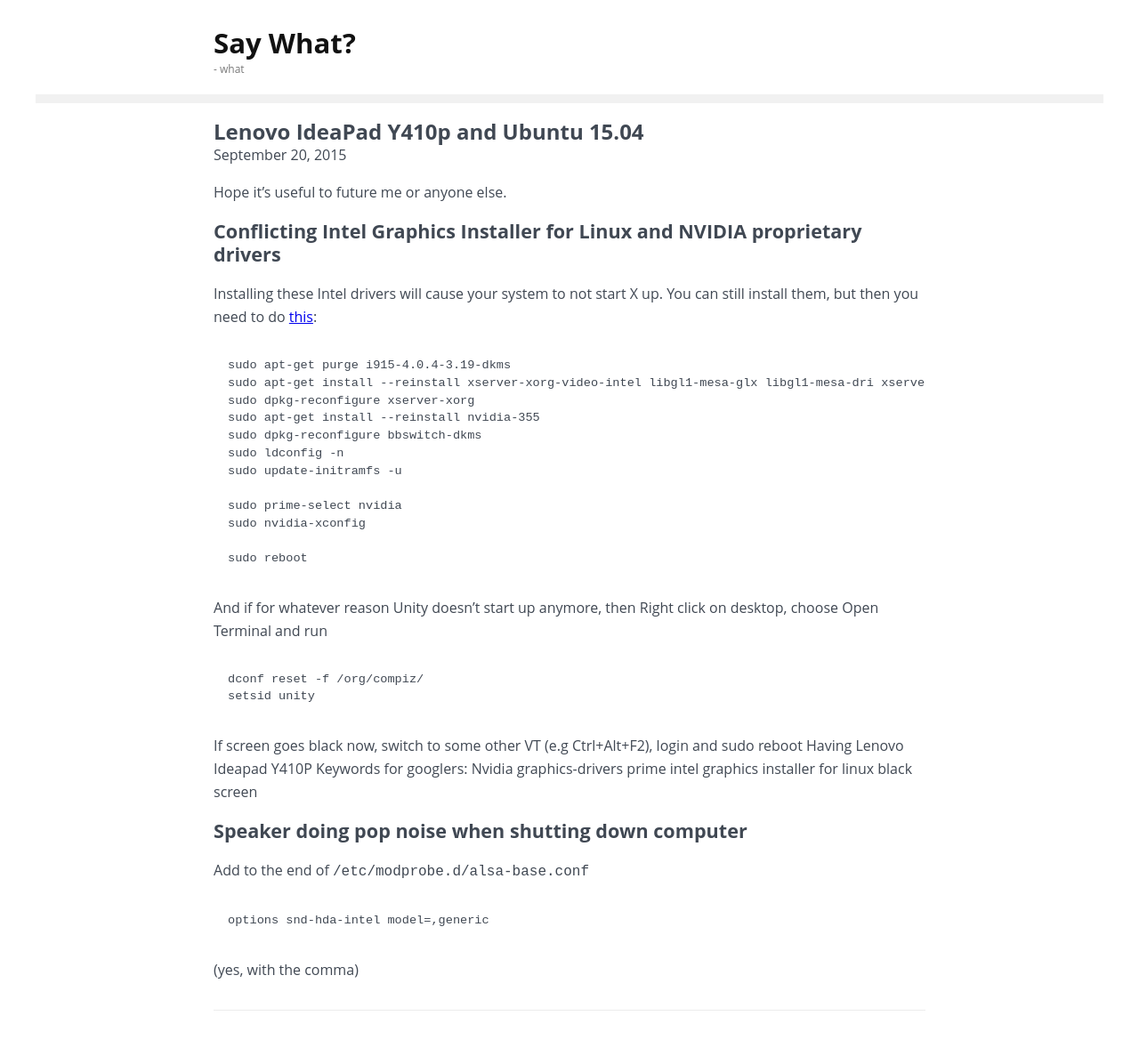
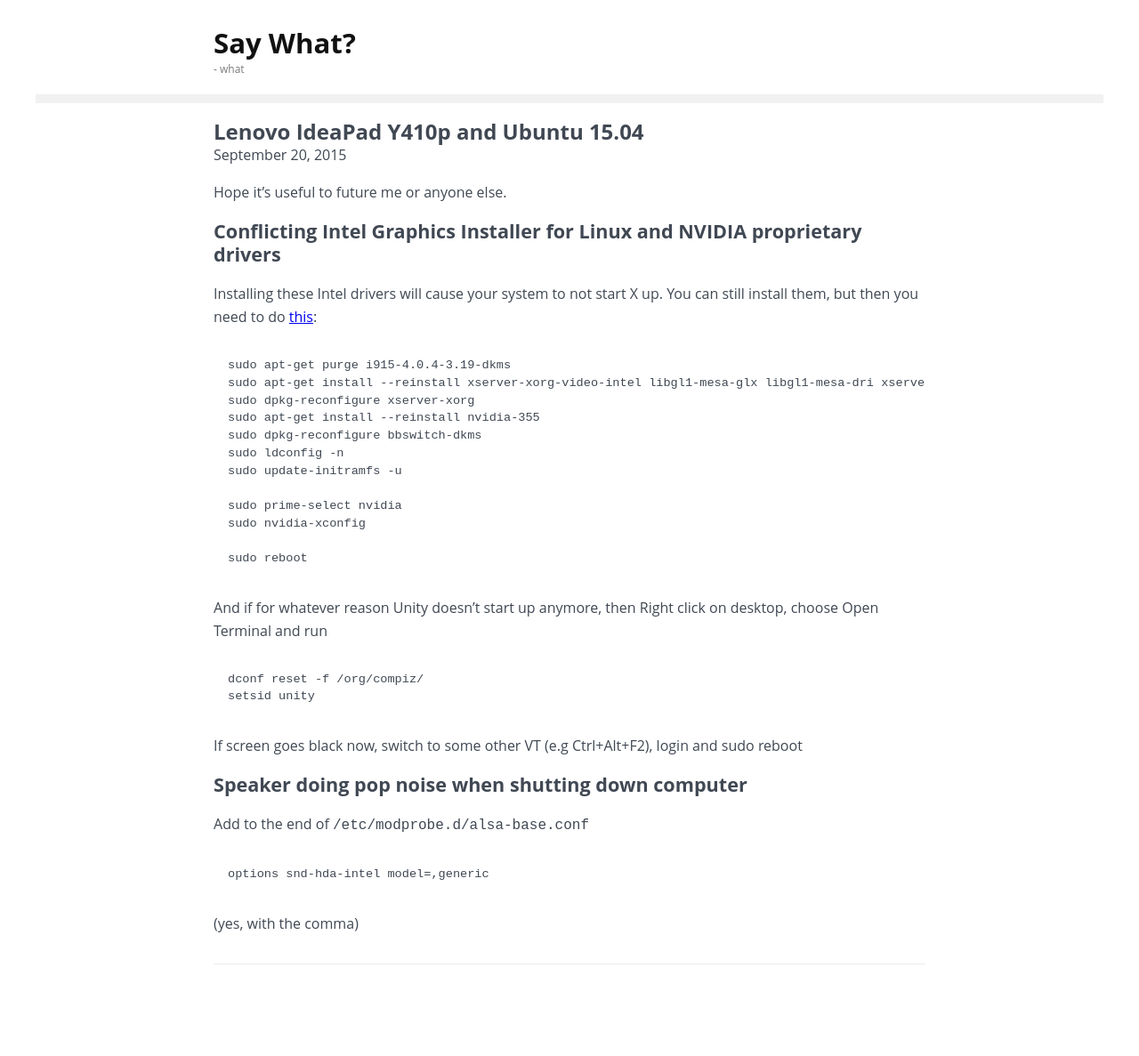
Before and after one commit to liias/liias.github.io, a Jekyll site: the page built from _posts/2015-09-20-lenovo-ideapad-y410p-and-ubuntu.md, in a window 1280 px wide. Shown: the whole page at 89% size. Built offline with Jekyll 4.4.1, drawn with Linux system fonts in a browser that asks for light colours; after the commit the page ends 1135 px from its top, so only the background shows below that.

Commit message:
remove redundancies

```diff
--- a/_posts/2015-09-20-lenovo-ideapad-y410p-and-ubuntu.md
+++ b/_posts/2015-09-20-lenovo-ideapad-y410p-and-ubuntu.md
@@ -27,8 +28,6 @@
     setsid unity
 
 If screen goes black now, switch to some other VT (e.g Ctrl+Alt+F2), login and sudo reboot
-Having Lenovo Ideapad Y410P
-Keywords for googlers: Nvidia graphics-drivers prime intel graphics installer for linux black screen
 
 
 ## Speaker doing pop noise when shutting down computer
```
Also changed, not shown: other parts of _posts/2015-09-20-lenovo-ideapad-y410p-and-ubuntu.md (+1 -0 lines).
